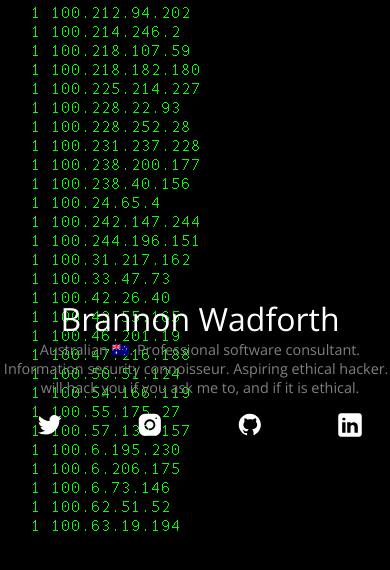
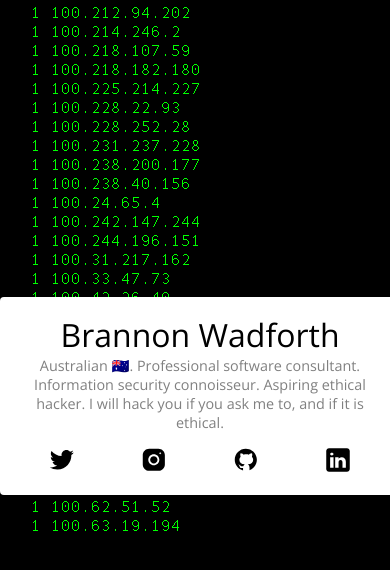
Before and after one commit to bmwadforth/front, a React (Create React App) app: page / in a window 390 px wide. Shown: the top 570 px of the page. Built offline with nearby package versions, Linux system fonts and the light colour scheme.

Commit message:
updating index.scss

```diff
--- a/src/assets/styles/index.scss
+++ b/src/assets/styles/index.scss
@@ -43,3 +43,27 @@ html {
   background-repeat: no-repeat;
   color: white;
 }
+
+@media only screen and (max-width: 800px) {
+  html {
+    .dashboard {
+      background-color: white;
+      border-radius: 4px;
+      color: black;
+      padding: 1em;
+
+      .social-icons {
+        .icon {
+          flex: 1;
+          text-align: center;
+
+          svg {
+            path {
+              fill: black !important;
+            }
+          }
+        }
+      }
+    }
+  }
+}
```
